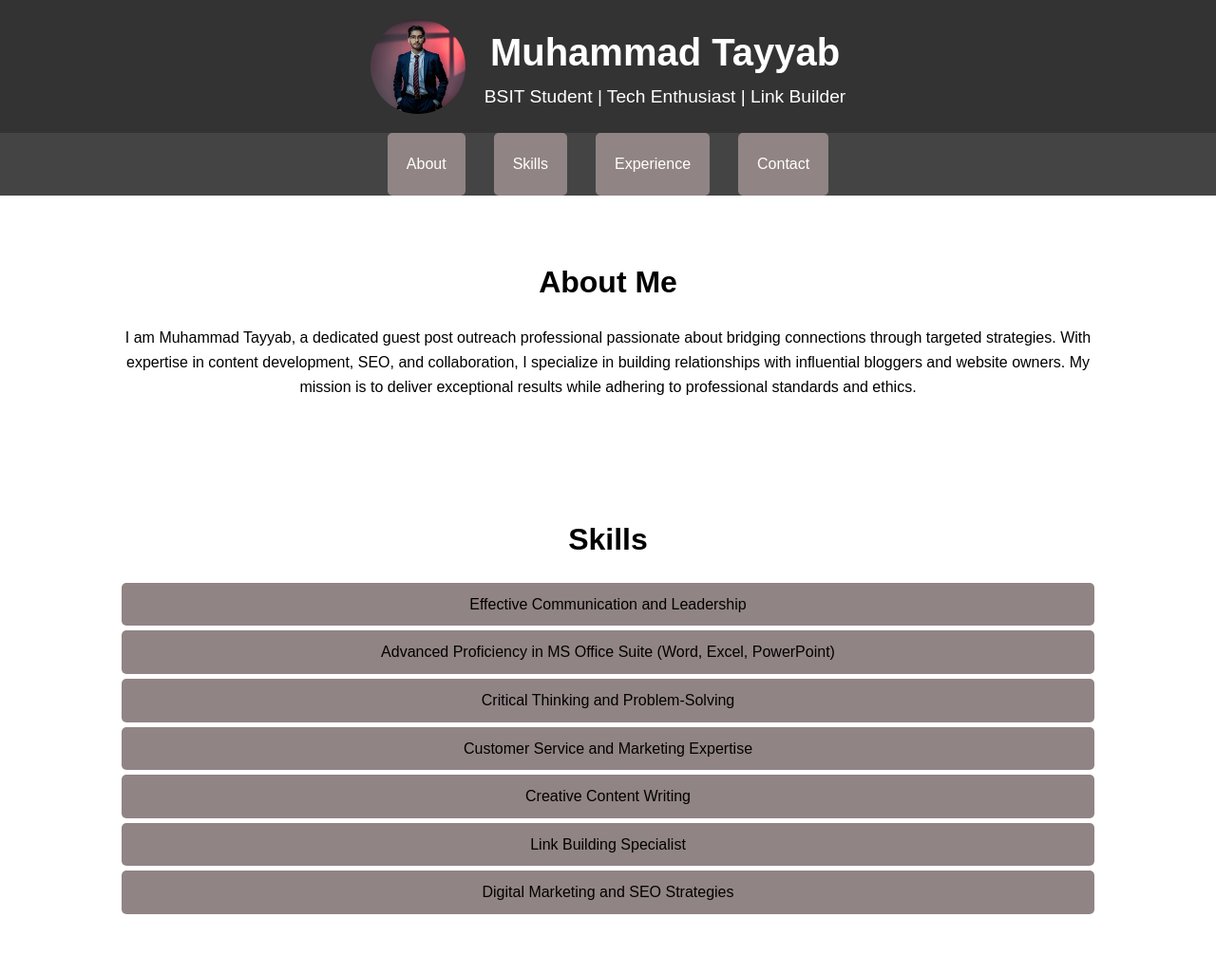
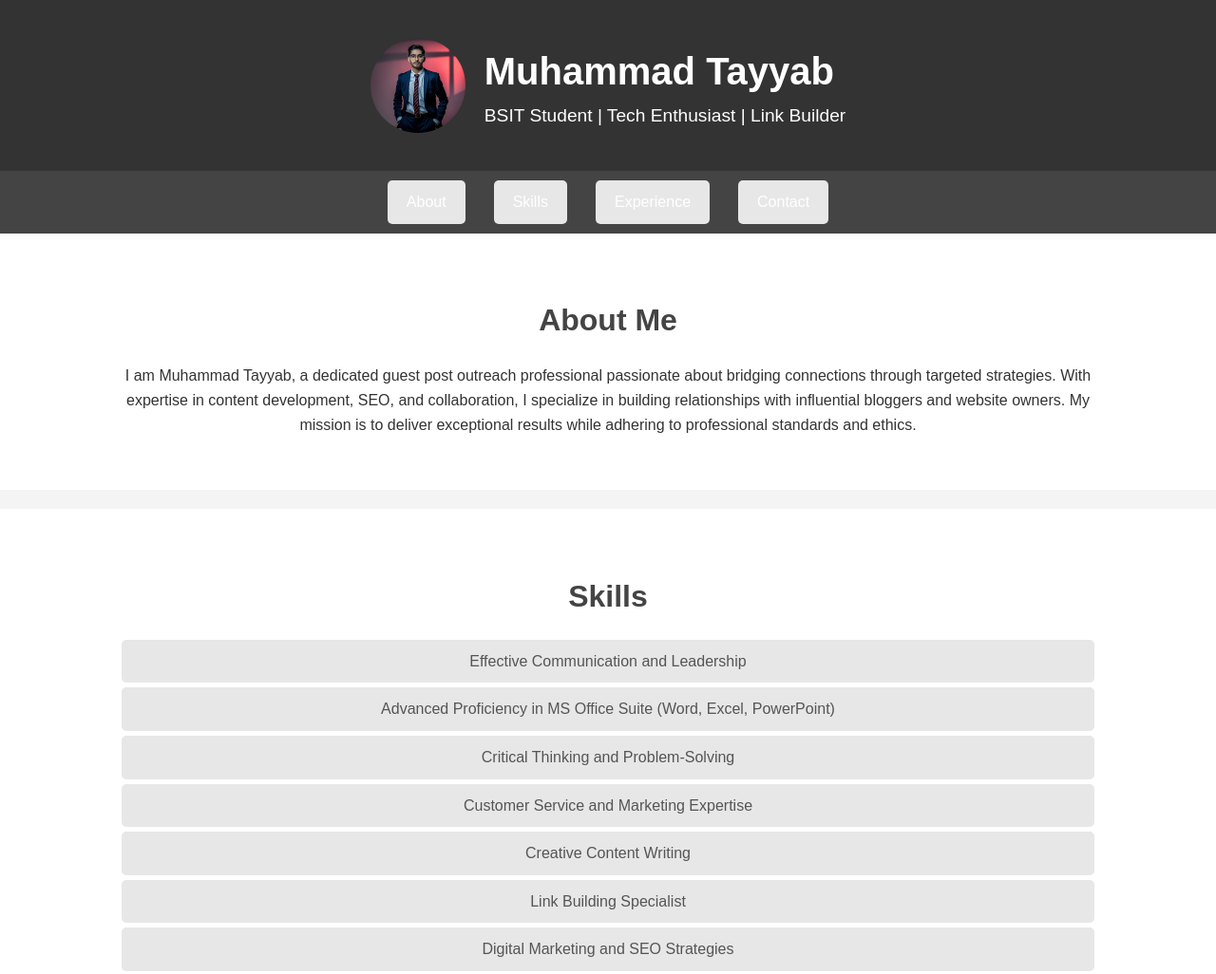
Before and after one commit to Muneebshah001/Tayyab-s-Portfolio, a plain HTML site: page index.html in a window 1280 px wide. Shown: the top 1026 px of the page at 95% size. Drawn offline with Linux system fonts and the light colour scheme.

Commit message:
Update style.css

```diff
--- a/style.css
+++ b/style.css
@@ -1,9 +1,11 @@
-/* General styles */
+/* General Styles */
 body {
-    font-family: Arial, sans-serif;
+    font-family: 'Arial', sans-serif;
     line-height: 1.6;
     margin: 0;
     padding: 0;
+    background-color: #f4f4f4;
+    color: #333;
 }
 
 .container {
@@ -18,6 +20,7 @@ body {
     justify-content: center;
     gap: 20px;
     text-align: left;
+    padding: 20px 0;
 }
 
 /* Profile Picture */
@@ -26,7 +29,6 @@ body {
     height: 100px;
     border-radius: 50%;
     object-fit: cover;
-    flex-shrink: 0;
 }
 
 @media (max-width: 768px) {
@@ -34,32 +36,16 @@ body {
         width: 80px;
         height: 80px;
     }
-}
 
-@media (max-width: 480px) {
     .header-container {
         flex-direction: column;
         text-align: center;
     }
 }
 
-/* General styles */
-body {
-    font-family: Arial, sans-serif;
-    line-height: 1.6;
-    margin: 0;
-    padding: 0;
-}
-
-.container {
-    width: 80%;
-    margin: 0 auto;
-    text-align: center;
-}
-
 /* Header */
 header {
-    background: #333;
+    background-color: #333;
     color: #fff;
     padding: 20px 0;
 }
@@ -77,14 +63,15 @@ header p {
 /* Navigation */
 nav {
     background: #444;
+    padding: 10px 0;
 }
 
 .nav-links {
     list-style: none;
-    margin: 0;
-    padding: 0;
     display: flex;
     justify-content: center;
+    padding: 0;
+    margin: 0;
 }
 
 .nav-links li {
@@ -95,7 +82,7 @@ nav {
     color: #fff;
     text-decoration: none;
     padding: 10px;
-    display: block;
+    transition: background 0.3s;
 }
 
 .nav-links a:hover {
@@ -106,11 +93,14 @@ nav {
 /* Sections */
 section {
     padding: 40px 0;
+    background: #fff;
+    margin-bottom: 20px;
 }
 
 section h2 {
     font-size: 2em;
     margin-bottom: 20px;
+    color: #444;
 }
 
 /* Skills */
@@ -120,10 +110,11 @@ ul {
 }
 
 ul li {
-    background: #918484;
+    background: #e7e7e7;
     margin: 5px 0;
     padding: 10px;
     border-radius: 5px;
+    color: #555;
 }
 
 /* Experience */
@@ -137,6 +128,7 @@ ul li {
     background: #f9f9f9;
     padding: 15px;
     border-radius: 5px;
+    box-shadow: 0 2px 4px rgba(0, 0, 0, 0.1);
 }
 
 /* Contact */
@@ -150,7 +142,7 @@ ul li {
 .contact-links img {
     width: 50px;
     height: 50px;
-    transition: transform 0.3s;
+    transition: transform 0.3s ease-in-out;
 }
 
 .contact-links img:hover {
@@ -165,7 +157,7 @@ ul li {
     color: #fff;
     text-decoration: none;
     border-radius: 5px;
-    transition: background 0.3s;
+    transition: background 0.3s ease-in-out;
 }
 
 .resume-button:hover {
@@ -178,6 +170,5 @@ footer {
     color: #fff;
     padding: 10px 0;
     text-align: center;
+    font-size: 0.9em;
 }
-
-/* Other styles remain unchanged */
```
